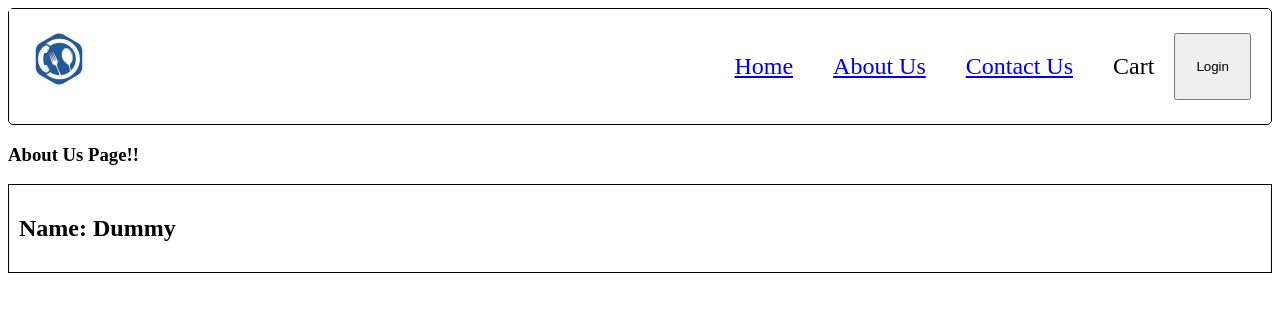
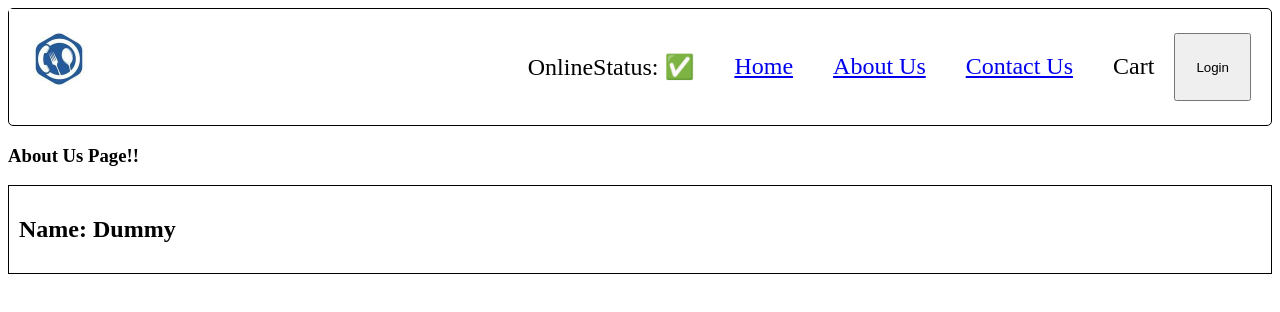
Before and after one commit to ChaithanyaGandham/Namaste-React, a React (Vite) app: page /about in a window 1280 px wide. Shown: the top 312 px of the page. Built offline with nearby package versions, Linux system fonts and the light colour scheme; no server answers.

Commit message:
Created Custom Hooks in React

```diff
--- a/src/components/Body.js
+++ b/src/components/Body.js
@@ -2,6 +2,7 @@ import RestaurentCard from "./RestaurentCard";
 import { useEffect, useState } from "react";
 import Shimmer from "./Shimmer";
 import { HOME_URL } from "../utils/constants";
+import useOnlineStatus from "../utils/useOnlineStatus";
 
 const Body = () => {
   const [listOfRestaurants, setListOfRestaurants] = useState([]);
@@ -9,6 +10,8 @@ const Body = () => {
   const [textValue, setTextValue] = useState("");
 
   const [filteredList, setFilteredList] = useState([]);
+
+  const onlineStatus = useOnlineStatus();
 
   useEffect(() => {
     fetchData();
@@ -40,6 +43,14 @@ const Body = () => {
     setFilteredList(filteredList);
   };
 
+  if (onlineStatus === false)
+    return (
+      <h1>
+        Looks like your internet connection is not up. Please check your
+        connection !!
+      </h1>
+    );
+
   return listOfRestaurants?.length === 0 ? (
     <Shimmer />
   ) : (
--- a/src/components/Header.js
+++ b/src/components/Header.js
@@ -1,9 +1,12 @@
 import logo from "../../assets/logo.jpg";
 import { useState } from "react";
 import { Link } from "react-router-dom";
+import useOnlineStatus from "../utils/useOnlineStatus";
 
 const Header = () => {
   const [btnName, setBtnName] = useState("Login");
+
+  const onlineStatus = useOnlineStatus();
 
   return (
     <div className="header">
@@ -12,6 +15,7 @@ const Header = () => {
       </div>
       <div className="nav-items">
         <ul>
+          <li>OnlineStatus: {onlineStatus ? "✅" : "🔴"}</li>
           <li>
             <Link to="/">Home</Link>
           </li>
--- /dev/null
+++ b/src/utils/useOnlineStatus.js
@@ -0,0 +1,19 @@
+const { useState, useEffect } = require("react");
+
+const useOnlineStatus = () => {
+  const [onlineStatus, setOnlineStatus] = useState(true);
+
+  useEffect(() => {
+    window.addEventListener("offline", () => {
+      setOnlineStatus(false);
+    });
+
+    window.addEventListener("online", () => {
+      setOnlineStatus(true);
+    });
+  }, []);
+
+  return onlineStatus;
+};
+
+export default useOnlineStatus;
```
